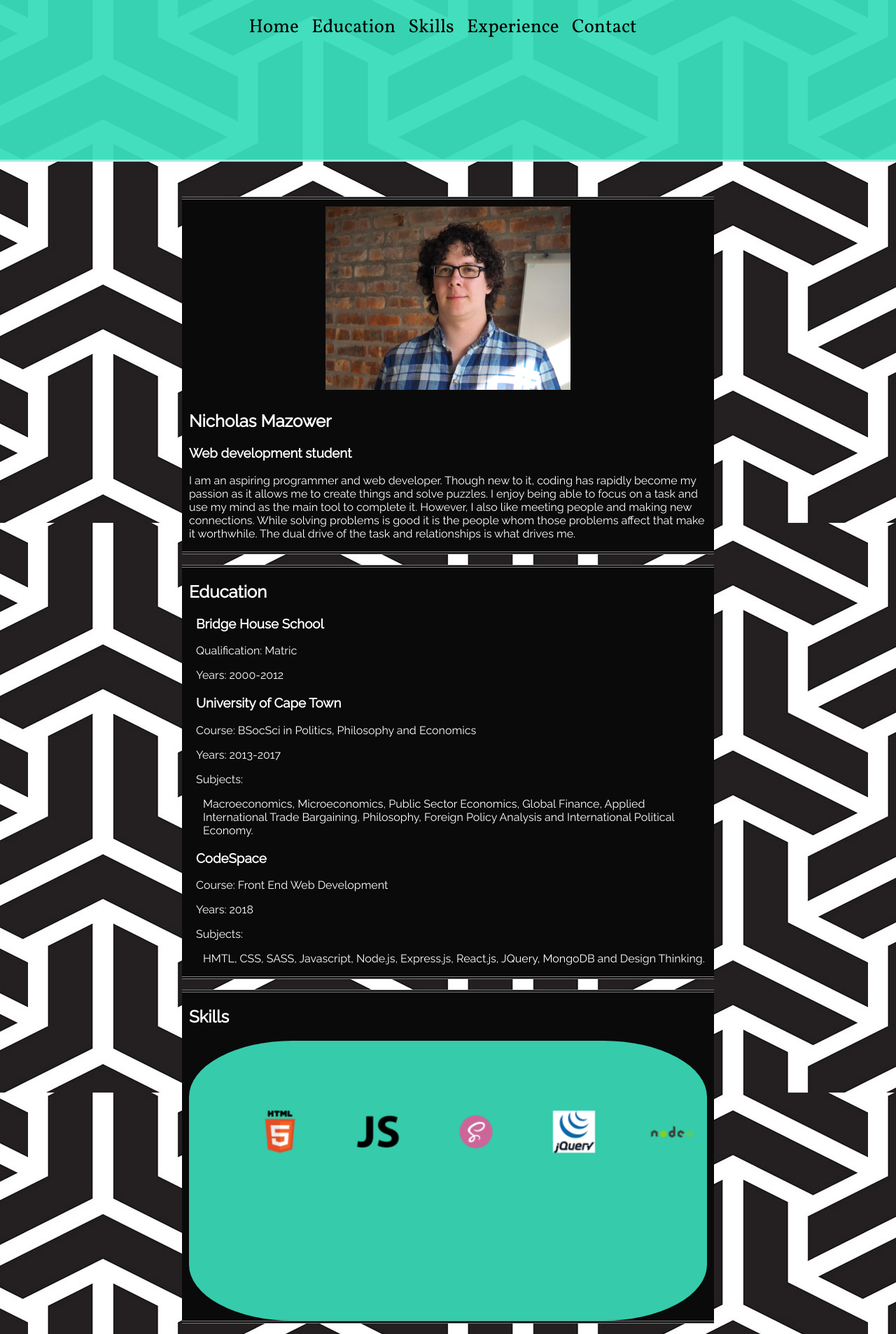
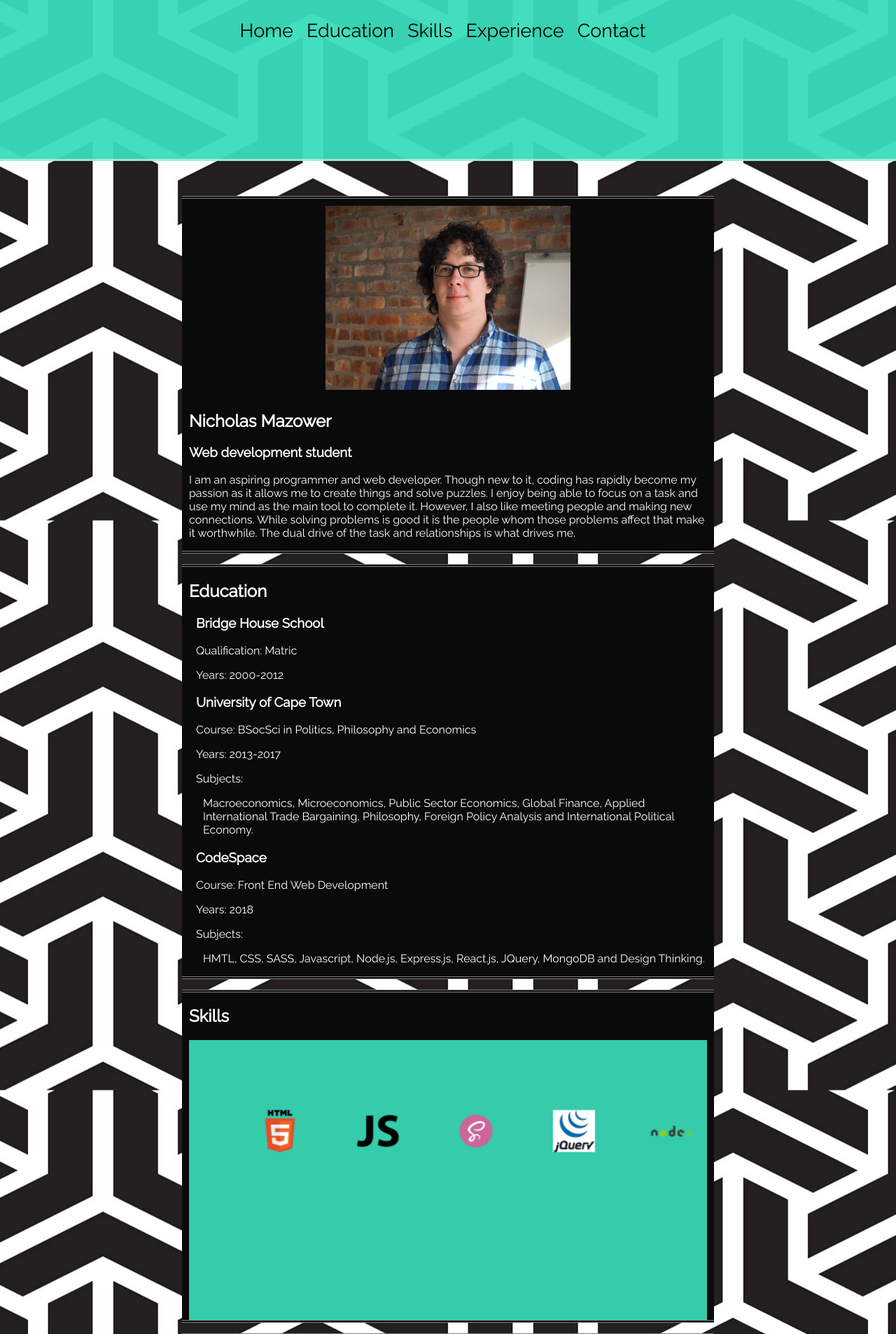
Before and after one commit to PaintingCaves/cv-website, a web app: file index.html in a window 1280 px wide. Shown: the top 1906 px of the page at 70% size. Run offline with its HTML, style and script files only (its server is not run), Linux system fonts and the light colour scheme.

Commit message:
tweeeaks

```diff
--- a/assets/css/styles.css
+++ b/assets/css/styles.css
@@ -29,7 +29,8 @@ body:not(.owl-carousel) {
 #navList{
   text-align: center;
   padding-left: 0px;
-  margin-top: 0px;
+  margin-top: 8px;
+  margin-bottom: 8px;
 }
 @media (max-width: 768px){
   body{
@@ -65,7 +66,7 @@ body:not(.owl-carousel) {
   /* border-radius: 5%; */
 }
 .carousel-div{
-  border-radius:20%;
+  /* border-radius:20%; */
   background-color:rgba(57, 221, 186, 0.918);
 }
 /* Utility Classes */
--- a/index.html
+++ b/index.html
@@ -12,7 +12,7 @@
   </head>
   <body class="raleway">
       <nav id="topNav">
-          <ul id="navList" class="vollkorn">
+          <ul id="navList" class="Raleway">
             <li class="navListItem"><a href="#homeContent" class="navListLink">Home</a></li>
             <li class="navListItem"><a href="#educationContent" class="navListLink">Education</a></li>
             <li class="navListItem"><a href="#skillsContent" class="navListLink">Skills</a></li>
```
